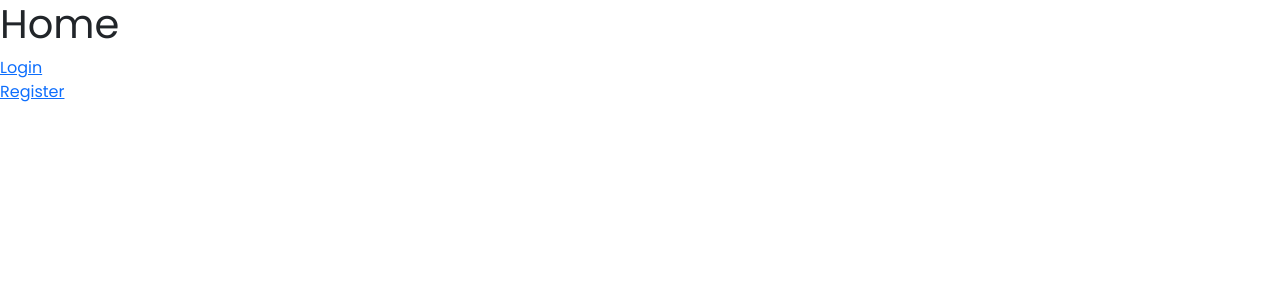
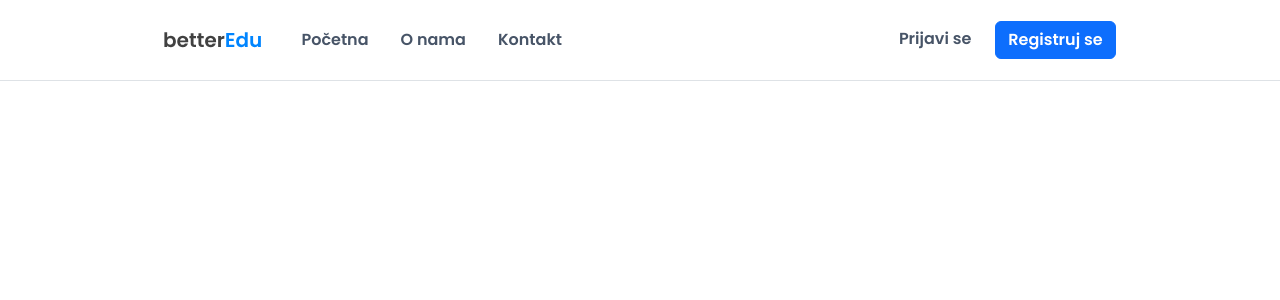
Before and after one commit to FlaShadowK/betterEdu, a React (Create React App) app: page / in a window 1280 px wide. Shown: the top 300 px of the page. Built offline with nearby package versions, Linux system fonts and the light colour scheme.

Commit message:
header done

```diff
--- a/public/index.html
+++ b/public/index.html
@@ -1,20 +1,20 @@
 <!DOCTYPE html>
 <html lang="en">
 <head>
-    <meta charset="utf-8" />
-    <link rel="icon" href="%PUBLIC_URL%/favicon.ico" />
-    <meta name="viewport" content="width=device-width, initial-scale=1" />
-    <meta name="theme-color" content="#000000" />
+    <meta charset="utf-8"/>
+    <link rel="icon" href="%PUBLIC_URL%/favicon.ico"/>
+    <meta name="viewport" content="width=device-width, initial-scale=1"/>
+    <meta name="theme-color" content="#000000"/>
     <meta
             name="description"
             content="Web site created using create-react-app"
     />
-    <link rel="apple-touch-icon" href="%PUBLIC_URL%/logo192.png" />
+    <link rel="apple-touch-icon" href="%PUBLIC_URL%/logo192.png"/>
     <!--
       manifest.json provides metadata used when your web app is installed on a
       user's mobile device or desktop. See https://developers.google.com/web/fundamentals/web-app-manifest/
     -->
-    <link rel="manifest" href="%PUBLIC_URL%/manifest.json" />
+    <link rel="manifest" href="%PUBLIC_URL%/manifest.json"/>
     <!--
       Notice the use of %PUBLIC_URL% in the tags above.
       It will be replaced with the URL of the `public` folder during the build.
@@ -28,6 +28,7 @@
 </head>
 <body>
     <noscript>You need to enable JavaScript to run this app.</noscript>
+    <header id="header"></header>
     <div id="root"></div>
     <!--
       This HTML file is a template.
@@ -39,5 +40,6 @@
       To begin the development, run `npm start` or `yarn start`.
       To create a production bundle, use `npm run build` or `yarn build`.
     -->
+    <footer id="footer"></footer>
 </body>
 </html>
--- a/src/components/Home/Home.jsx
+++ b/src/components/Home/Home.jsx
@@ -1,13 +1,12 @@
+import Header from "../UI/Header";
+import ReactDOM from "react-dom";
 
 const Home = () => {
     return (
-    <div>
-        <h1>Home</h1>
-        <a href="/login">Login</a>
-        <br/>
-        <a href="/register">Register</a>
-    </div>
-  );
+        <>
+            {ReactDOM.createPortal(<Header/>, document.getElementById('header'))}
+        </>
+    );
 }
 
 export default Home;
--- /dev/null
+++ b/src/components/UI/Header.jsx
@@ -0,0 +1,24 @@
+import styles from './Header.module.css';
+
+const Header = () => {
+    return (
+        <nav className={'d-flex justify-content-around px-3 py-3 align-items-center border-bottom'}>
+            <div>
+                <a href={'/'}>
+                    <img className={'pe-4 py-3'} src="/logo.svg" alt="logo"/>
+                </a>
+                <span className={'align-middle ' + styles.links}>
+                    <a className={'px-3'} href={'/'}>Početna</a>
+                    <a className={'px-3'} href={'/'}>O nama</a>
+                    <a className={'px-3'} href={'/'}>Kontakt</a>
+                </span>
+            </div>
+            <div className={styles.links}>
+                <a className={'px-4'} href={'/login'}>Prijavi se</a>
+                <a className={'btn btn-primary text-white'} href={'/register'}>Registruj se</a>
+            </div>
+        </nav>
+    );
+}
+
+export default Header;
--- /dev/null
+++ b/src/components/UI/Header.module.css
@@ -0,0 +1,5 @@
+.links a {
+    text-decoration: none;
+    color: #475467;
+    font-weight: bold;
+}
```
Also changed, not shown: public/logo.svg (added). Lines whose indentation alone changed are shown as unchanged.
